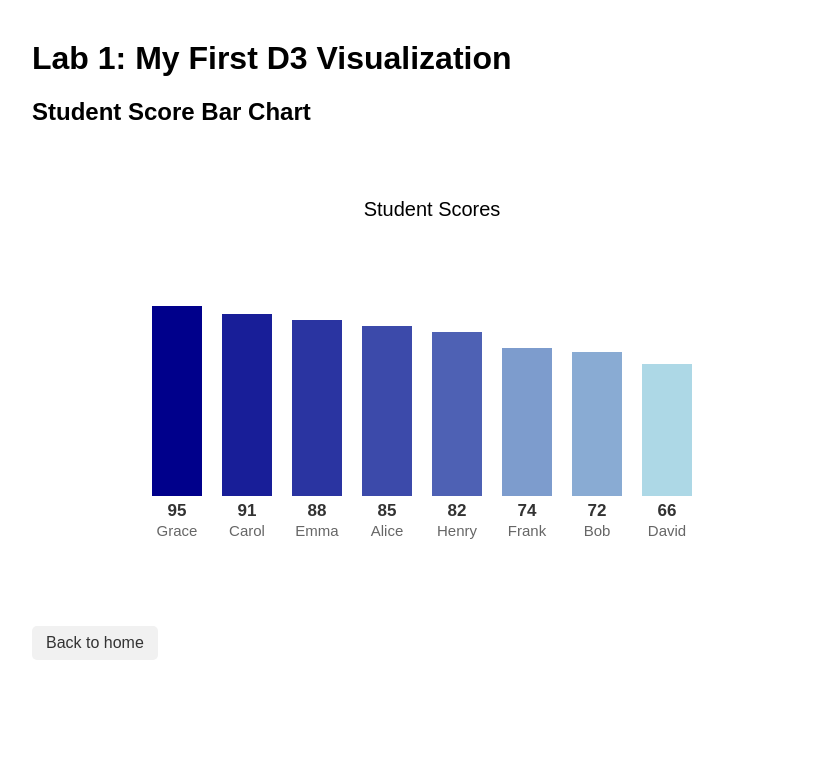
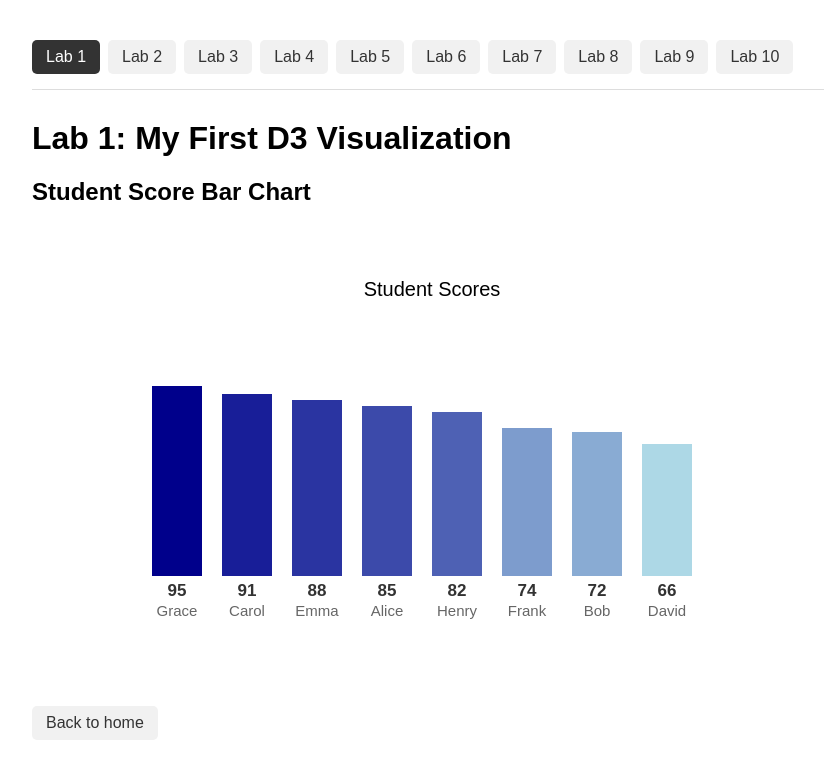
Before and after one commit to Martina-Zihan-Ma/stats401-labs, a plain HTML site: page lab1/index.html in a window 1280 px wide. Shown: the whole page, without its empty margins (108-932 px from the left). Drawn offline with nearby package versions, Linux system fonts and the light colour scheme.

Commit message:
nav update

```diff
--- a/css/style.css
+++ b/css/style.css
@@ -42,3 +42,10 @@ p {
     background: #333;
     color: white;
 }
+
+.lab-nav .active {
+    padding: 8px 14px;
+    border-radius: 5px;
+    background: #333;
+    color: white;
+}
--- a/lab1/index.html
+++ b/lab1/index.html
@@ -15,6 +15,21 @@
 </head>
 
 <body>
+
+    <nav class="lab-nav">
+
+     <span class="active">Lab 1</span>
+     <a href="../lab2/index.html">Lab 2</a>
+     <a href="../lab3/index.html">Lab 3</a>
+     <a href="../lab4/index.html">Lab 4</a>
+     <a href="../lab5/index.html">Lab 5</a>
+     <a href="../lab6/index.html">Lab 6</a>
+     <a href="../lab7/index.html">Lab 7</a>
+     <a href="../lab8/index.html">Lab 8</a>
+     <a href="../lab9/index.html">Lab 9</a>
+     <a href="../lab10/index.html">Lab 10</a>
+
+    </nav>
 
     <h1>Lab 1: My First D3 Visualization</h1>
 
--- a/lab1/style.css
+++ b/lab1/style.css
@@ -42,3 +42,32 @@ body {
     display: block;
     margin: 0 auto;
 }
+
+.lab-nav {
+    display: flex;
+    flex-wrap: wrap;
+    gap: 8px;
+    margin: 30px 0;
+    padding-bottom: 15px;
+    border-bottom: 1px solid #ddd;
+}
+
+.lab-nav a {
+    padding: 8px 14px;
+    text-decoration: none;
+    background: #f1f1f1;
+    color: #333;
+    border-radius: 5px;
+}
+
+.lab-nav a:hover {
+    background: #333;
+    color: white;
+}
+
+.lab-nav .active {
+    padding: 8px 14px;
+    border-radius: 5px;
+    background: #333;
+    color: white;
+}
```
Also changed, not shown: lab10/index.html (+17 -0 lines), lab2/index.html (+17 -0 lines), lab3/index.html (+18 -0 lines), lab4/index.html (+17 -0 lines), lab5/index.html (+17 -0 lines), lab6/index.html (+18 -0 lines), lab7/index.html (+17 -0 lines), lab8/index.html (+17 -0 lines), lab9/index.html (+17 -0 lines).
